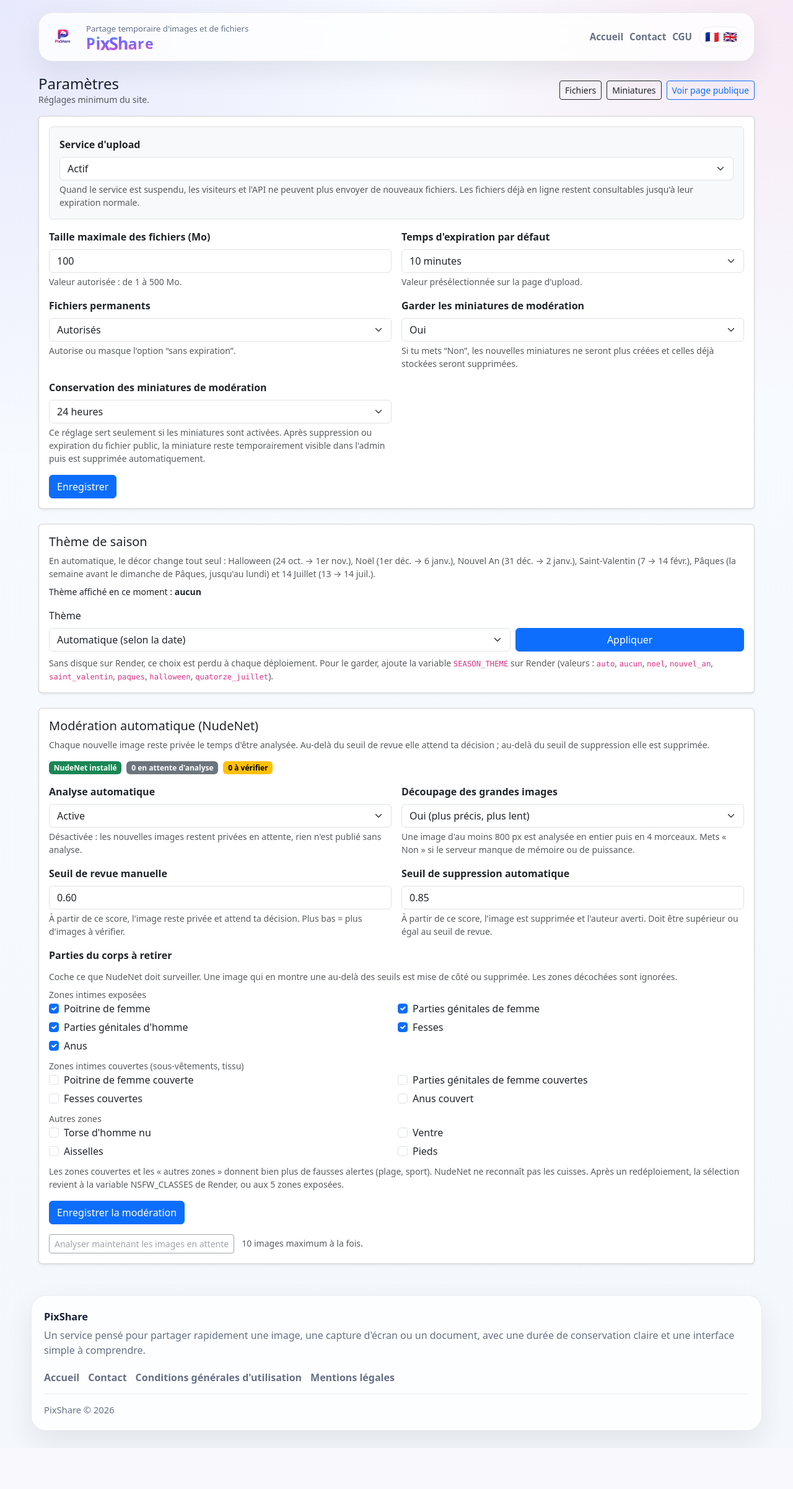
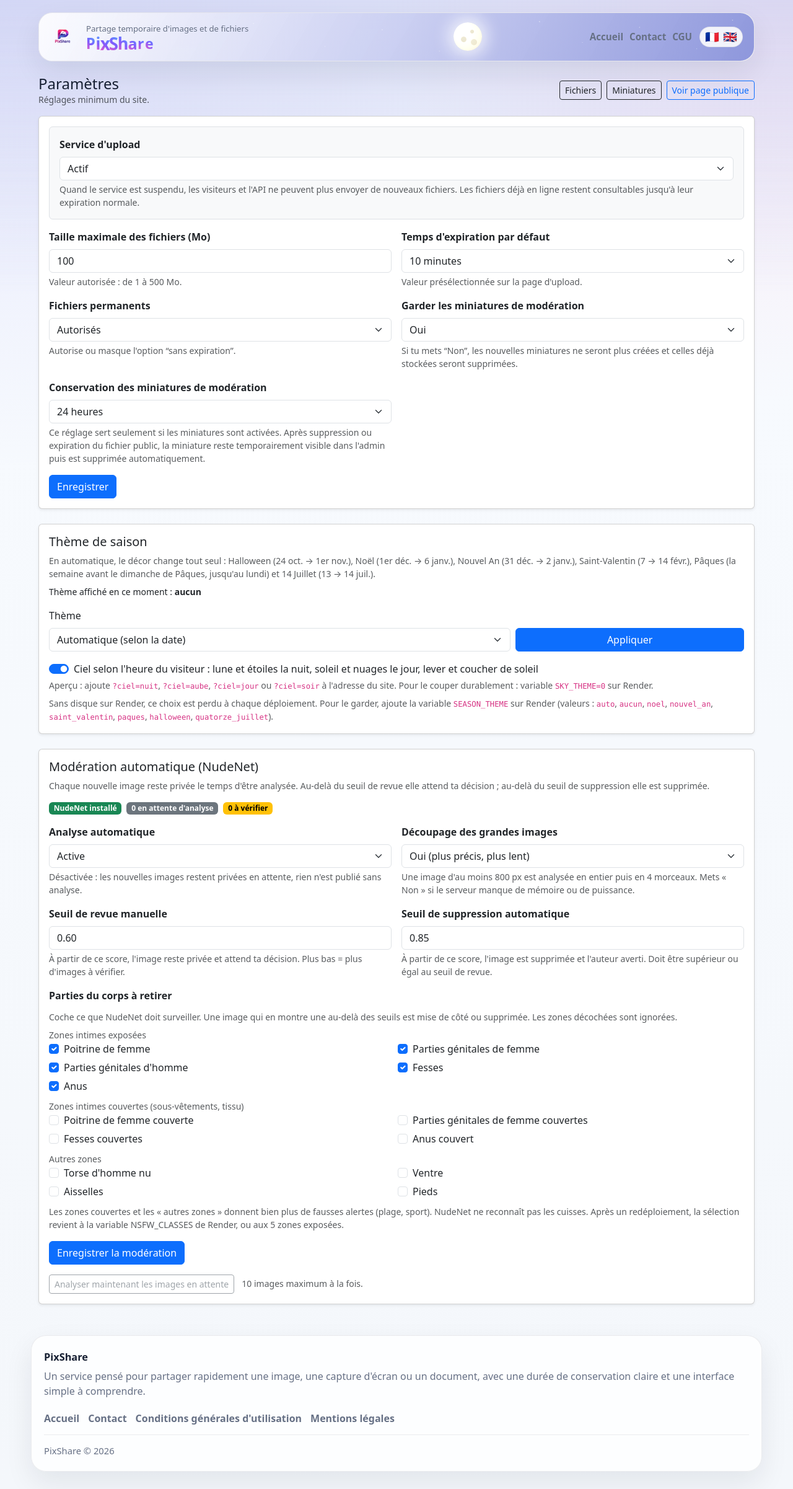
Before and after one commit to stybleu/pixshare, a Flask app: page /admin/settings in a window 1280 px wide. Shown: the whole page at 62% size. Before the commit the page ends 2329 px from the top, so only its background shows below. Run offline with Flask 3, Linux system fonts and the light colour scheme; the visitor is signed in with stand-in values (Sample User, id 1); some libraries are stand-ins or nearby versions.

Commit message:
Themes de saison, ciel selon l'heure et animations du site
Co-Authored-By: Claude Opus 5.5 <noreply@anthropic.com>
Claude-Session: https://claude.ai/code/session_01N1qXCqMf6wHzneJ6uq6k75

```diff
--- a/pixshare/routes/admin_routes.py
+++ b/pixshare/routes/admin_routes.py
@@ -42,7 +42,7 @@ from pixshare.services.settings_service import (
 )
 from pixshare.services.request_service import ip_source
 from pixshare.services.system_service import get_system_stats
-from pixshare.services.theme_service import THEME_CHOICES, THEMES, active_theme, clean_choice
+from pixshare.services.theme_service import THEME_CHOICES, THEMES, active_theme, clean_choice, sky_enabled
 from pixshare.services.time_service import get_remaining_time_label, format_duration_minutes, utcnow
 
 admin_bp = Blueprint("admin", __name__)
@@ -419,6 +419,7 @@ def admin_settings():
         theme_saved=settings.get("season_theme") or "",
         theme_now=active_theme(settings.get("season_theme")),
         theme_names={k: v[0] for k, v in THEMES.items()},
+        sky_on_setting=sky_enabled(settings.get("sky_enabled")),
         version=current_app.config["APP_VERSION"],
     )
 
@@ -438,6 +439,7 @@ def admin_theme_settings():
     choice = clean_choice(request.form.get("season_theme")) or "auto"
     current = load_settings()
     current["season_theme"] = choice
+    current["sky_enabled"] = request.form.get("sky_enabled") == "1"
     save_settings(current)
     flash("Thème enregistré ✅ (il revient au réglage de Render au prochain déploiement)", "success")
     return redirect(url_for("admin.admin_settings") + "#theme")
--- a/pixshare/services/settings_service.py
+++ b/pixshare/services/settings_service.py
@@ -20,6 +20,8 @@ DEFAULT_SETTINGS = {
     "nsfw_classes": None,
     # Thème de saison : "" = variable SEASON_THEME ou automatique (voir theme_service).
     "season_theme": "",
+    # Ciel selon l'heure : None = variable SKY_THEME (activé par défaut).
+    "sky_enabled": None,
 }
 
 NSFW_MIN_THRESHOLD = 0.05
@@ -101,6 +103,8 @@ def save_settings(settings: dict) -> dict:
     nsfw_source = {key: settings.get(key, current.get(key)) for key in NSFW_KEYS}
     clean_settings.update(_clean_nsfw_settings(nsfw_source))
     clean_settings["season_theme"] = clean_choice(settings.get("season_theme", current.get("season_theme", "")))
+    sky = settings.get("sky_enabled", current.get("sky_enabled"))
+    clean_settings["sky_enabled"] = sky if isinstance(sky, bool) else None
 
     save_json(SETTINGS_FILENAME, clean_settings)
 
--- /dev/null
+++ b/templates/_motion.html
@@ -0,0 +1,218 @@
+{# Animations du site : apparitions douces, boutons vivants, zone de dépôt, envoi, copie de lien.
+   Tout est coupé si le visiteur a demandé moins d'animations dans les réglages de son appareil. #}
+<style>
+/* ---------- apparition des blocs au chargement et au défilement ---------- */
+.mx-reveal {
+  opacity: 0;
+  transform: translateY(18px) scale(.985);
+  transition: opacity .55s ease, transform .55s cubic-bezier(.2, .8, .2, 1);
+  transition-delay: var(--mx-delay, 0ms);
+}
+.mx-reveal.mx-in { opacity: 1; transform: none; }
+
+.topbar { animation: mx-drop .6s cubic-bezier(.2, .8, .2, 1) both; }
+@keyframes mx-drop { from { opacity: 0; transform: translateY(-14px); } to { opacity: 1; transform: none; } }
+
+.season-banner { animation: mx-pop .6s .25s cubic-bezier(.2, 1.4, .4, 1) both; }
+@keyframes mx-pop { from { opacity: 0; transform: scale(.85); } to { opacity: 1; transform: scale(1); } }
+
+/* ---------- liens du menu ---------- */
+.header-nav a { position: relative; transition: color .2s ease; }
+.header-nav a::after {
+  content: "";
+  position: absolute;
+  left: 0; right: 0; bottom: -4px;
+  height: 2px;
+  border-radius: 2px;
+  background: var(--pix-primary, #4f46e5);
+  transform: scaleX(0);
+  transform-origin: left;
+  transition: transform .25s ease;
+}
+.header-nav a:hover::after, .header-nav a:focus-visible::after { transform: scaleX(1); }
+
+.language-switcher a { display: inline-block; transition: transform .2s ease; }
+.language-switcher a:hover { transform: translateY(-2px) scale(1.12); }
+
+.brand-link img { transition: transform .35s cubic-bezier(.2, 1.4, .4, 1); }
+.brand-link:hover img { transform: rotate(-8deg) scale(1.08); }
+
+/* ---------- boutons ---------- */
+.btn { position: relative; overflow: hidden; transition: transform .15s ease, box-shadow .2s ease, background-color .2s ease, filter .2s ease; }
+.btn:not(:disabled):hover { transform: translateY(-1px); box-shadow: 0 8px 18px rgba(15, 23, 42, .12); }
+.btn:not(:disabled):active { transform: translateY(0) scale(.97); box-shadow: none; }
+.mx-ripple {
+  position: absolute;
+  border-radius: 50%;
+  pointer-events: none;
+  background: rgba(255, 255, 255, .45);
+  transform: scale(0);
+  animation: mx-ripple .6s ease-out forwards;
+}
+.btn-outline-primary .mx-ripple, .btn-outline-secondary .mx-ripple, .btn-outline-dark .mx-ripple, .btn-light .mx-ripple { background: rgba(79, 70, 229, .18); }
+@keyframes mx-ripple { to { transform: scale(2.6); opacity: 0; } }
+
+/* bouton d'envoi : barre animée pendant l'envoi */
+.btn.mx-loading { pointer-events: none; filter: saturate(1.1); }
+.btn.mx-loading::after {
+  content: "";
+  position: absolute;
+  left: 0; bottom: 0;
+  height: 3px; width: 40%;
+  border-radius: 3px;
+  background: rgba(255, 255, 255, .85);
+  animation: mx-progress 1.1s ease-in-out infinite;
+}
+.mx-spinner {
+  display: inline-block;
+  width: 1em; height: 1em;
+  margin-right: .45em;
+  vertical-align: -0.15em;
+  border: 2px solid currentColor;
+  border-right-color: transparent;
+  border-radius: 50%;
+  animation: mx-spin .7s linear infinite;
+}
+@keyframes mx-progress { 0% { left: -40%; } 100% { left: 100%; } }
+@keyframes mx-spin { to { transform: rotate(360deg); } }
+
+/* bouton « Copier » : confirmation */
+.btn.mx-copied { animation: mx-bounce .45s cubic-bezier(.2, 1.4, .4, 1); }
+@keyframes mx-bounce { 0% { transform: scale(1); } 40% { transform: scale(1.12); } 100% { transform: scale(1); } }
+
+/* ---------- cartes ---------- */
+.card { transition: transform .25s ease, box-shadow .25s ease; }
+@media (hover: hover) {
+  .card.mx-hover:hover { transform: translateY(-3px); box-shadow: 0 16px 34px rgba(15, 23, 42, .10) !important; }
+}
+
+/* ---------- zone de dépôt ---------- */
+.dropzone { transition: transform .2s ease, border-color .2s ease, background-color .2s ease, box-shadow .2s ease !important; }
+.dropzone:hover { transform: translateY(-1px); border-color: var(--pix-primary, #4f46e5) !important; }
+.dropzone .dz-title::before {
+  content: "⬆";
+  display: block;
+  font-size: 1.6rem;
+  line-height: 1;
+  margin-bottom: 6px;
+  color: var(--pix-primary, #4f46e5);
+  animation: mx-float 2.4s ease-in-out infinite;
+}
+.dropzone.dragover {
+  transform: scale(1.02);
+  box-shadow: 0 0 0 6px var(--pix-primary-soft, rgba(79, 70, 229, .12));
+  animation: mx-dash 1s linear infinite;
+}
+.dropzone.dragover .dz-title::before { animation: mx-jump .5s ease-in-out infinite alternate; }
+.dropzone.mx-picked { animation: mx-picked .5s cubic-bezier(.2, 1.4, .4, 1); }
+@keyframes mx-float { 0%, 100% { transform: translateY(0); } 50% { transform: translateY(-5px); } }
+@keyframes mx-jump { from { transform: translateY(0); } to { transform: translateY(-9px); } }
+@keyframes mx-dash { 50% { border-color: rgba(79, 70, 229, .35); } }
+@keyframes mx-picked { 0% { transform: scale(1); } 40% { transform: scale(1.03); } 100% { transform: scale(1); } }
+
+/* ---------- messages (succès, erreur...) ---------- */
+.flash-stack .alert { animation: mx-slide .45s cubic-bezier(.2, .8, .2, 1) both; }
+.flash-stack .alert.mx-out { transition: opacity .4s ease, transform .4s ease; opacity: 0; transform: translateY(-8px); }
+@keyframes mx-slide { from { opacity: 0; transform: translateY(-12px); } to { opacity: 1; transform: none; } }
+
+/* ---------- champs ---------- */
+.form-control, .form-select { transition: border-color .2s ease, box-shadow .25s ease, transform .2s ease; }
+.form-control:focus, .form-select:focus { transform: translateY(-1px); }
+
+@media (prefers-reduced-motion: reduce) {
+  *, *::before, *::after { animation-duration: .001ms !important; animation-iteration-count: 1 !important; transition-duration: .001ms !important; }
+  .mx-reveal { opacity: 1; transform: none; }
+}
+</style>
+
+{% macro motion_script() -%}
+<script>
+(() => {
+  const reduce = window.matchMedia && window.matchMedia("(prefers-reduced-motion: reduce)").matches;
+
+  /* 1. Les blocs apparaissent en douceur, l'un après l'autre. */
+  const blocks = document.querySelectorAll(".container-shell .card, .container-shell > section, .container-shell .row > [class*='col'] > .card");
+  const seen = new Set();
+  const targets = [];
+  blocks.forEach((el) => { if (!seen.has(el)) { seen.add(el); targets.push(el); } });
+  if (!reduce && "IntersectionObserver" in window) {
+    const io = new IntersectionObserver((entries) => {
+      entries.forEach((entry) => {
+        if (entry.isIntersecting) { entry.target.classList.add("mx-in"); io.unobserve(entry.target); }
+      });
+    }, { threshold: 0.08 });
+    targets.forEach((el, i) => {
+      el.classList.add("mx-reveal");
+      el.style.setProperty("--mx-delay", Math.min(i, 6) * 70 + "ms");
+      io.observe(el);
+    });
+    // Filet de sécurité : rien ne doit rester caché.
+    setTimeout(() => targets.forEach((el) => el.classList.add("mx-in")), 2500);
+  }
+  document.querySelectorAll(".card").forEach((c) => { if (!c.querySelector("form")) c.classList.add("mx-hover"); });
+
+  /* 2. Effet d'onde au clic sur les boutons. */
+  document.addEventListener("pointerdown", (e) => {
+    const btn = e.target.closest(".btn");
+    if (!btn || btn.disabled || reduce) return;
+    const r = btn.getBoundingClientRect();
+    const size = Math.max(r.width, r.height);
+    const dot = document.createElement("span");
+    dot.className = "mx-ripple";
+    dot.style.width = dot.style.height = size + "px";
+    dot.style.left = (e.clientX - r.left - size / 2) + "px";
+    dot.style.top = (e.clientY - r.top - size / 2) + "px";
+    btn.appendChild(dot);
+    setTimeout(() => dot.remove(), 650);
+  });
+
+  /* 3. Bouton d'envoi : roue qui tourne + barre pendant l'envoi. */
+  document.querySelectorAll("form").forEach((form) => {
+    form.addEventListener("submit", (e) => {
+      setTimeout(() => {
+        if (e.defaultPrevented) return;
+        const btn = form.querySelector("button[type=submit], button:not([type])");
+        if (!btn || btn.classList.contains("mx-loading")) return;
+        btn.classList.add("mx-loading");
+        if (form.id === "uploadForm") {
+          btn.innerHTML = '<span class="mx-spinner" aria-hidden="true"></span>' + btn.textContent.trim();
+        }
+      }, 0);
+    });
+  });
+  // Retour arrière du navigateur : on remet les boutons à l'état normal.
+  window.addEventListener("pageshow", () => {
+    document.querySelectorAll(".btn.mx-loading").forEach((b) => {
+      b.classList.remove("mx-loading");
+      const s = b.querySelector(".mx-spinner"); if (s) s.remove();
+    });
+  });
+
+  /* 4. Boutons « Copier » : « Copié ✓ » pendant un instant. */
+  document.addEventListener("click", (e) => {
+    const btn = e.target.closest("button[onclick*='copy']");
+    if (!btn) return;
+    const old = btn.dataset.mxLabel || btn.textContent.trim();
+    btn.dataset.mxLabel = old;
+    btn.textContent = {{ ("Copié ✓" if (current_lang or "fr") == "fr" else "Copied ✓")|tojson }};
+    btn.classList.remove("mx-copied"); void btn.offsetWidth; btn.classList.add("mx-copied");
+    clearTimeout(btn._mxTimer);
+    btn._mxTimer = setTimeout(() => { btn.textContent = old; btn.classList.remove("mx-copied"); }, 1600);
+  });
+
+  /* 5. Zone de dépôt : petit rebond quand un fichier est choisi. */
+  const dz = document.getElementById("dropzone");
+  const input = document.getElementById("fileInput");
+  if (dz && input) {
+    const bump = () => { dz.classList.remove("mx-picked"); void dz.offsetWidth; dz.classList.add("mx-picked"); };
+    input.addEventListener("change", bump);
+    dz.addEventListener("drop", bump);
+  }
+
+  /* 6. Les messages de réussite disparaissent seuls après quelques secondes. */
+  document.querySelectorAll(".flash-stack .alert-success").forEach((al) => {
+    setTimeout(() => { al.classList.add("mx-out"); setTimeout(() => al.remove(), 450); }, 6000);
+  });
+})();
+</script>
+{%- endmacro %}
--- /dev/null
+++ b/templates/_sky.html
@@ -0,0 +1,174 @@
+{# Ciel selon l'heure du visiteur (son horloge à lui) : nuit, aube, jour, soir.
+   Tout reste derrière le contenu et en couleurs claires pour garder les textes lisibles. #}
+{% if sky_on %}
+<style>
+main, footer { position: relative; z-index: 1; }
+
+/* Léger voile de couleur en haut de la page, selon le moment. */
+#sky-tint {
+  position: fixed;
+  inset: 0;
+  z-index: 0;
+  pointer-events: none;
+  opacity: 0;
+  transition: opacity 1.2s ease;
+  -webkit-mask-image: linear-gradient(180deg, #000 0%, transparent 60%);
+  mask-image: linear-gradient(180deg, #000 0%, transparent 60%);
+}
+body[data-sky] #sky-tint { opacity: .55; }
+body[data-sky="nuit"] #sky-tint { background: #c3c8ef; }
+body[data-sky="aube"] #sky-tint { background: #ffd9c2; }
+body[data-sky="jour"] #sky-tint { background: #bfe3ff; }
+body[data-sky="soir"] #sky-tint { background: #f9c6b8; }
+
+/* Le ciel se voit dans l'en-tête, comme par une fenêtre : il ne passe
+   jamais derrière les textes de la page. */
+.topbar { position: relative; }
+.topbar > *:not(.topbar-sky):not(.season-lights):not(.season-web) { position: relative; z-index: 1; }
+.topbar-sky {
+  position: absolute;
+  inset: 0;
+  border-radius: inherit;
+  overflow: hidden;
+  pointer-events: none;
+  z-index: 0;
+  opacity: 0;
+  transition: opacity 1.2s ease;
+}
+body[data-sky] .topbar-sky { opacity: 1; }
+body[data-sky="nuit"] .topbar-sky { background: linear-gradient(120deg, rgba(255,255,255,.55) 0%, rgba(196,201,240,.88) 50%, #8e97dc 100%); }
+body[data-sky="aube"] .topbar-sky { background: linear-gradient(120deg, rgba(255,255,255,.6) 0%, rgba(255,226,206,.85) 55%, #ffc9a8 100%); }
+body[data-sky="jour"] .topbar-sky { background: linear-gradient(120deg, rgba(255,255,255,.6) 0%, rgba(214,238,255,.85) 55%, #aed9ff 100%); }
+body[data-sky="soir"] .topbar-sky { background: linear-gradient(120deg, rgba(255,255,255,.6) 0%, rgba(250,214,204,.85) 55%, #f5ad9a 100%); }
+
+.sky-sun, .sky-moon, .sky-stars, .sky-cloud { position: absolute; display: none; }
+
+/* soleil */
+.sky-sun {
+  width: 64px; height: 64px;
+  right: 38%; top: 50%;
+  margin-top: -32px;
+  border-radius: 50%;
+  background: radial-gradient(circle, #fff6c4 0%, #ffe066 50%, #ffc93c 75%);
+  box-shadow: 0 0 34px 14px rgba(255, 210, 80, .45);
+  animation: sky-glow 5s ease-in-out infinite alternate;
+}
+.sky-sun::before {
+  content: "";
+  position: absolute;
+  inset: -22px;
+  border-radius: 50%;
+  background: repeating-conic-gradient(rgba(255, 214, 90, .35) 0 8deg, transparent 8deg 30deg);
+  -webkit-mask-image: radial-gradient(circle, transparent 46%, #000 48%, transparent 72%);
+  mask-image: radial-gradient(circle, transparent 46%, #000 48%, transparent 72%);
+  animation: sky-spin 40s linear infinite;
+}
+body[data-sky="jour"] .sky-sun { display: block; }
+body[data-sky="aube"] .sky-sun, body[data-sky="soir"] .sky-sun {
+  display: block; top: auto; bottom: -26px; margin-top: 0; right: 42%;
+}
+body[data-sky="aube"] .sky-sun { background: radial-gradient(circle, #fff1d6 0%, #ffc078 55%, #ff9f5a 78%); box-shadow: 0 0 34px 14px rgba(255, 160, 90, .45); }
+body[data-sky="soir"] .sky-sun { background: radial-gradient(circle, #ffe0c2 0%, #ff9a6b 55%, #f2704e 78%); box-shadow: 0 0 34px 14px rgba(242, 112, 78, .4); }
+
+/* lune et étoiles */
+.sky-moon {
+  width: 46px; height: 46px;
+  right: 38%; top: 50%;
+  margin-top: -23px;
+  border-radius: 50%;
+  background: radial-gradient(circle at 35% 35%, #ffffff 0%, #f4f1e3 55%, #e2ddc6 100%);
+  box-shadow: 0 0 26px 8px rgba(255, 255, 240, .75);
+  animation: sky-glow 6s ease-in-out infinite alternate;
+}
+.sky-moon::before, .sky-moon::after { content: ""; position: absolute; border-radius: 50%; background: rgba(190, 182, 150, .5); }
+.sky-moon::before { width: 9px; height: 9px; left: 12px; top: 23px; }
+.sky-moon::after { width: 6px; height: 6px; left: 27px; top: 12px; box-shadow: 3px 17px 0 2px rgba(190, 182, 150, .4); }
+body[data-sky="nuit"] .sky-moon { display: block; }
+
+.sky-stars {
+  inset: 0;
+  background-image:
+    radial-gradient(2px 2px at 30% 22%, #fff, transparent 60%),
+    radial-gradient(1.5px 1.5px at 40% 70%, #fff, transparent 60%),
+    radial-gradient(2px 2px at 48% 35%, #fff, transparent 60%),
+    radial-gradient(1.5px 1.5px at 56% 80%, #fff, transparent 60%),
+    radial-gradient(2.5px 2.5px at 70% 18%, #fff, transparent 60%),
+    radial-gradient(1.5px 1.5px at 76% 62%, #fff, transparent 60%),
+    radial-gradient(2px 2px at 84% 30%, #fff, transparent 60%),
+    radial-gradient(1.5px 1.5px at 92% 75%, #fff, transparent 60%),
+    radial-gradient(2px 2px at 97% 15%, #fff, transparent 60%);
+  animation: sky-twinkle 3s ease-in-out infinite alternate;
+}
+body[data-sky="nuit"] .sky-stars { display: block; }
+
+/* nuages */
+.sky-cloud {
+  left: -120px;
+  width: 90px; height: 26px;
+  background: #fff;
+  border-radius: 26px;
+  opacity: .9;
+  animation: sky-drift linear infinite;
+}
+.sky-cloud::before, .sky-cloud::after { content: ""; position: absolute; background: #fff; border-radius: 50%; }
+.sky-cloud::before { width: 40px; height: 40px; left: 14px; top: -20px; }
+.sky-cloud::after { width: 30px; height: 30px; left: 46px; top: -13px; }
+.sky-cloud.c1 { top: 28%; animation-duration: 38s; animation-delay: -6s; }
+.sky-cloud.c2 { top: 62%; transform: scale(.75); opacity: .75; animation-duration: 52s; animation-delay: -30s; }
+.sky-cloud.c3 { top: 12%; transform: scale(.55); opacity: .8; animation-duration: 64s; animation-delay: -50s; }
+body[data-sky="jour"] .sky-cloud { display: block; }
+body[data-sky="aube"] .sky-cloud.c2, body[data-sky="soir"] .sky-cloud.c2 { display: block; opacity: .55; }
+
+@keyframes sky-drift { from { left: -120px; } to { left: calc(100% + 20px); } }
+@keyframes sky-spin { to { transform: rotate(360deg); } }
+@keyframes sky-glow { from { filter: brightness(1); } to { filter: brightness(1.08); } }
+@keyframes sky-twinkle { from { opacity: .5; } to { opacity: 1; } }
+
+@media (max-width: 767.98px) {
+  .sky-sun, .sky-moon { right: 10%; top: 34%; }
+  body[data-sky="aube"] .sky-sun, body[data-sky="soir"] .sky-sun { right: 12%; }
+  .sky-cloud.c3 { display: none !important; }
+}
+
+@media (prefers-reduced-motion: reduce) {
+  .sky-sun, .sky-sun::before, .sky-moon, .sky-stars, .sky-cloud { animation: none; }
+  .sky-cloud.c1 { left: 55%; } .sky-cloud.c2 { left: 20%; }
+}
+</style>
+{% endif %}
+
+{% macro sky_layer(enabled) -%}
+{% if enabled %}
+<div id="sky-tint" aria-hidden="true"></div>
+<script>
+(() => {
+  const forced = new URLSearchParams(location.search).get("ciel");
+  const names = ["nuit", "aube", "jour", "soir"];
+  function moment() {
+    if (names.includes(forced)) return forced;
+    const h = new Date().getHours();          // heure du téléphone / ordinateur du visiteur
+    if (h >= 21 || h < 6) return "nuit";
+    if (h < 9) return "aube";
+    if (h < 18) return "jour";
+    return "soir";
+  }
+  function apply() { document.body.dataset.sky = moment(); }
+  apply();
+  setInterval(apply, 5 * 60 * 1000);
+})();
+</script>
+{% endif %}
+{%- endmacro %}
+
+{% macro sky_window(enabled) -%}
+{% if enabled %}
+<div class="topbar-sky" aria-hidden="true">
+  <div class="sky-stars"></div>
+  <div class="sky-moon"></div>
+  <div class="sky-sun"></div>
+  <div class="sky-cloud c1"></div>
+  <div class="sky-cloud c2"></div>
+  <div class="sky-cloud c3"></div>
+</div>
+{% endif %}
+{%- endmacro %}
--- a/templates/admin_settings.html
+++ b/templates/admin_settings.html
@@ -128,6 +128,18 @@
       <div class="col-sm-4">
         <button class="btn btn-primary w-100" type="submit">Appliquer</button>
       </div>
+      <div class="col-12">
+        <div class="form-check form-switch mt-2">
+          <input class="form-check-input" type="checkbox" role="switch" id="sky_enabled" name="sky_enabled" value="1" {% if sky_on_setting %}checked{% endif %}>
+          <label class="form-check-label" for="sky_enabled">
+            Ciel selon l'heure du visiteur : lune et étoiles la nuit, soleil et nuages le jour, lever et coucher de soleil
+          </label>
+        </div>
+        <div class="form-text">
+          Aperçu : ajoute <code>?ciel=nuit</code>, <code>?ciel=aube</code>, <code>?ciel=jour</code> ou <code>?ciel=soir</code> à l'adresse du site.
+          Pour le couper durablement : variable <code>SKY_THEME=0</code> sur Render.
+        </div>
+      </div>
     </form>
     <p class="form-text mb-0 mt-2">
       Sans disque sur Render, ce choix est perdu à chaque déploiement. Pour le garder, ajoute la variable
--- a/templates/base.html
+++ b/templates/base.html
@@ -297,10 +297,15 @@ footer {
 </style>
 
 {% include "_season_theme.html" %}
+{% include "_sky.html" %}
+{% include "_motion.html" %}
+{% from "_motion.html" import motion_script with context %}
+{% from "_sky.html" import sky_layer, sky_window %}
 {% from "_season_decor.html" import season_hat, season_extras, season_script %}
 {% block head %}{% endblock %}
 </head>
 <body{% if season_theme %} class="theme-{{ season_theme }}"{% endif %}>
+{{ sky_layer(sky_on) }}
 
 <main>
   <div class="container-shell">
@@ -308,6 +313,7 @@ footer {
       <h1 class="visually-hidden">Partager une image ou un fichier avec PixShare</h1>
 
       <div class="topbar">
+        {{ sky_window(sky_on) }}
         <a class="brand-link" href="{{ url_for('public.index') }}">
           {{ season_hat(season_theme) }}
           <img src="{{ url_for('static', filename='images/pixshare_logo.png') }}" alt="PixShare">
@@ -383,5 +389,6 @@ footer {
 
 <script src="https://cdn.jsdelivr.net/npm/bootstrap@5.3.3/dist/js/bootstrap.bundle.min.js"></script>
 {{ season_script(season_theme) }}
+{{ motion_script() }}
 </body>
 </html>
```
Also changed, not shown: pixshare/__init__.py (+9 -4 lines), pixshare/services/theme_service.py (+10 -0 lines).
